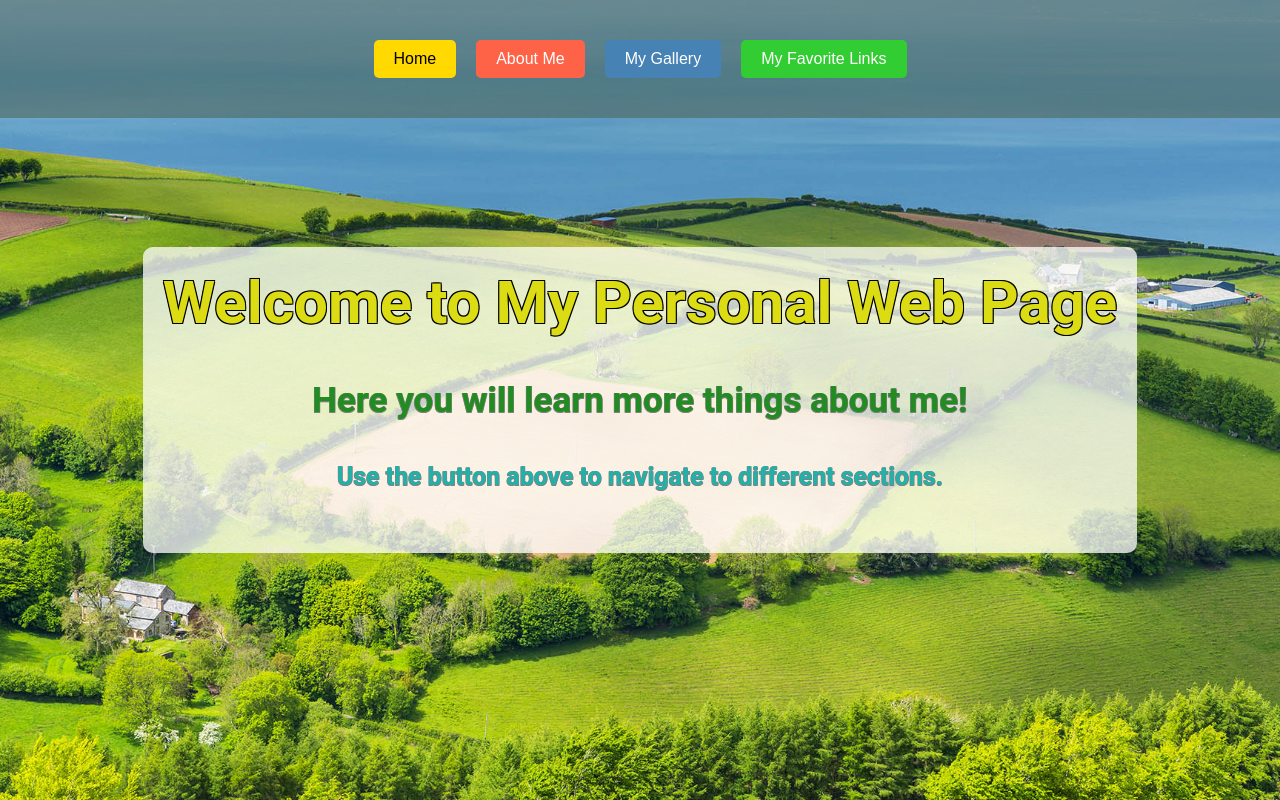
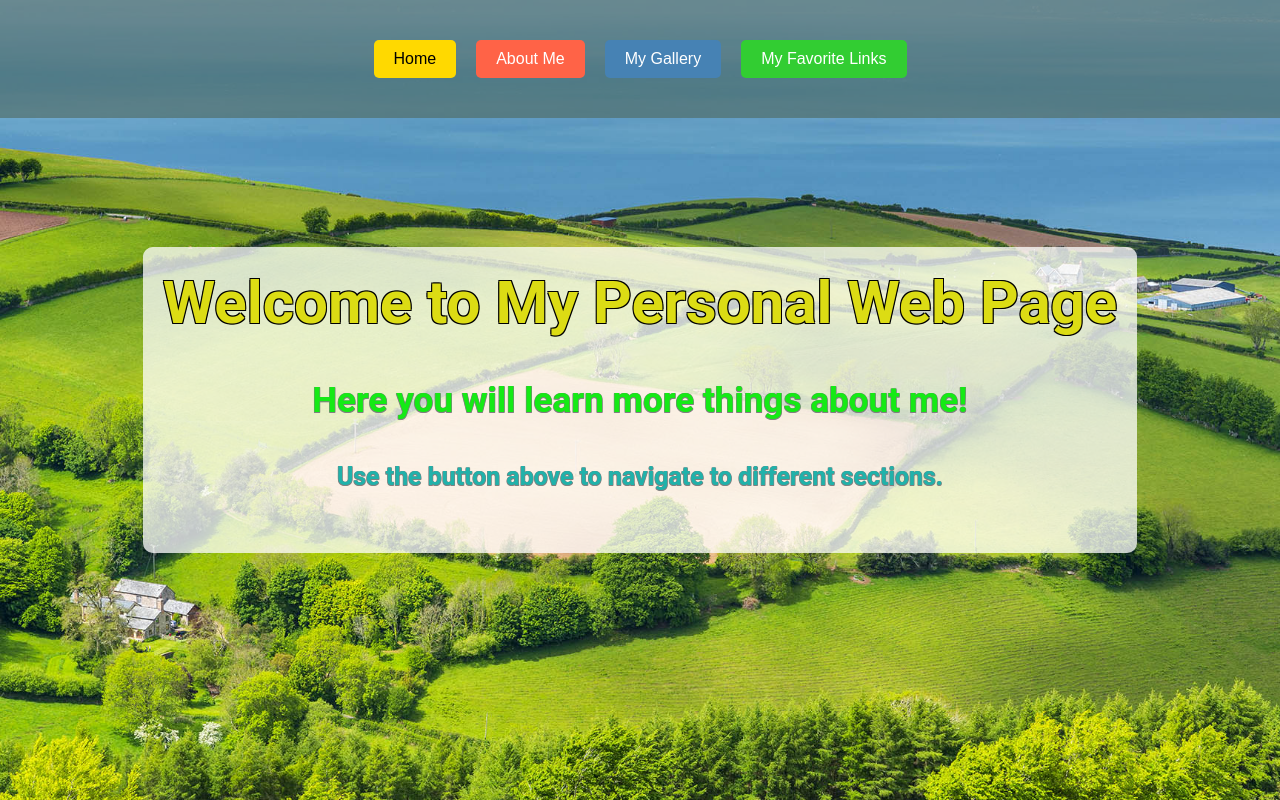
Before and after one commit to manli03/manli03.github.io, a plain HTML site: page Personal Web Page/index.html in a window 1280 px wide. Drawn offline with Linux system fonts and the light colour scheme.

Commit message:
change text color

```diff
--- a/Personal Web Page/css/styles.css
+++ b/Personal Web Page/css/styles.css
@@ -8,12 +8,12 @@ h1 {
     margin-top: 0;
 }
 
+h3 {
+    color: rgb(21, 234, 21);
+}
+
 h5 {
     color: lightseagreen;
-}
-
-h3 {
-    color: forestgreen;
 }
 
 .texts {
```
